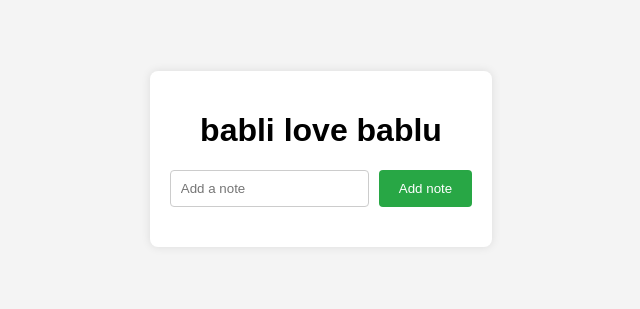
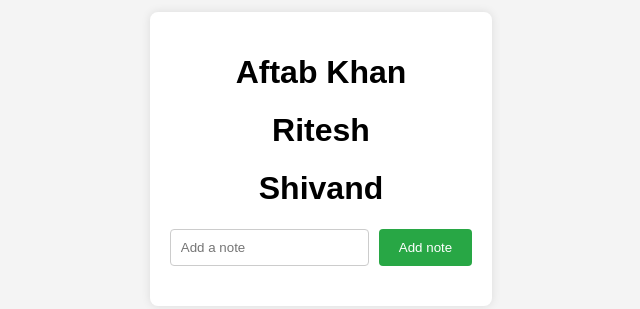
Before and after one commit to aftabkhan7654/notes-app, a plain HTML site: page index.html in a window 1280 px wide. Shown: the part 241-550 px from the top of the page, without its empty margins (319-959 px from the left). Drawn offline with Linux system fonts and the light colour scheme.

Commit message:
add some new linesin index.html file

```diff
--- a/index.html
+++ b/index.html
@@ -8,7 +8,9 @@
 </head>
 <body>
     <div class="container">
-        <h1>  babli  love bablu </h1>
+        <h1> Aftab Khan</h1>
+        <h1> Ritesh</h1>
+        <h1> Shivand</h1>
         <form id="note-form">
             <input type="text" id="note-input" placeholder="Add a note" required>
             <button type="submit">Add note</button>
```
